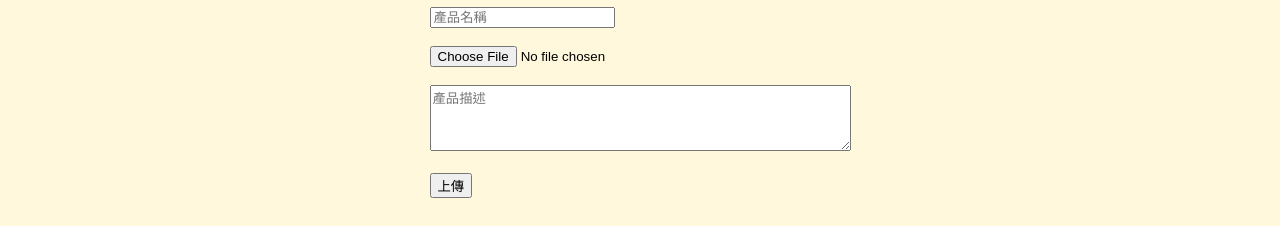
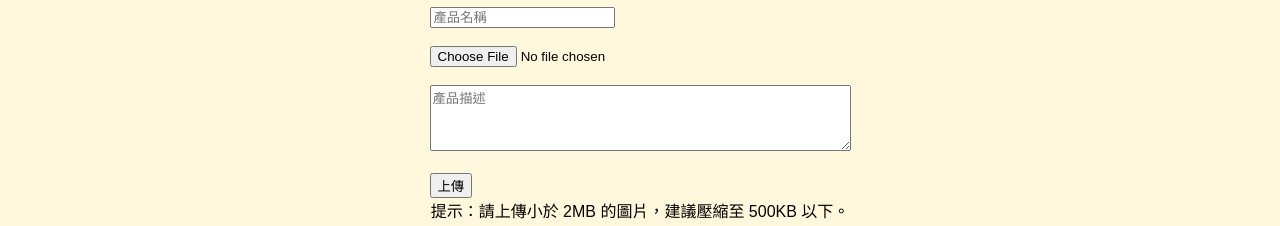
Before and after one commit to Jessica951228/hongsun, a website: page admin.html in a window 1280 px wide. Shown: the part 286-512 px from the top of the page. Drawn offline with Linux system fonts and the light colour scheme; no server answers.

Commit message:
Add favicon link and upload size hint to admin.html

```diff
--- a/admin.html
+++ b/admin.html
@@ -9,6 +9,7 @@
     <meta name="color-scheme" content="light only">
     <title>宏尚織帶有限公司後臺管理</title>
     <link rel="stylesheet" href="style.css">
+    <link rel="icon" type="image/x-icon" href="/favicon.ico"> <!-- 添加 favicon 支援 -->
     <style>
         #imagePreview { max-width: 200px; margin-top: 10px; display: none; }
         #productList { margin-top: 20px; }
@@ -19,9 +20,9 @@
 <body>
     <h1>宏尚織帶有限公司後臺管理</h1>
     <div>
-    <input type="password" id="passwordInput" placeholder="輸入密碼">
-    <button id="loginButton">登入</button>
-</div>
+        <input type="password" id="passwordInput" placeholder="輸入密碼">
+        <button id="loginButton">登入</button>
+    </div>
     <h2>新增產品</h2>
     <form id="addProductForm" enctype="multipart/form-data">
         <input type="text" name="name" placeholder="產品名稱" required><br><br>
@@ -30,7 +31,7 @@
         <textarea name="description" placeholder="產品描述" rows="4" cols="50"></textarea><br><br>
         <button type="submit" id="submitBtn">上傳</button>
     </form>
-    <div id="message"></div>
+    <div id="message">提示：請上傳小於 2MB 的圖片，建議壓縮至 500KB 以下。</div> <!-- 添加上傳提示 -->
     <div style="margin-top: 30px; text-align: center;">
         <a href="index5.html" style="background: #4CAF50; color: white; padding: 10px 20px; text-decoration: none; border-radius: 5px;">
             查看所有產品
```
